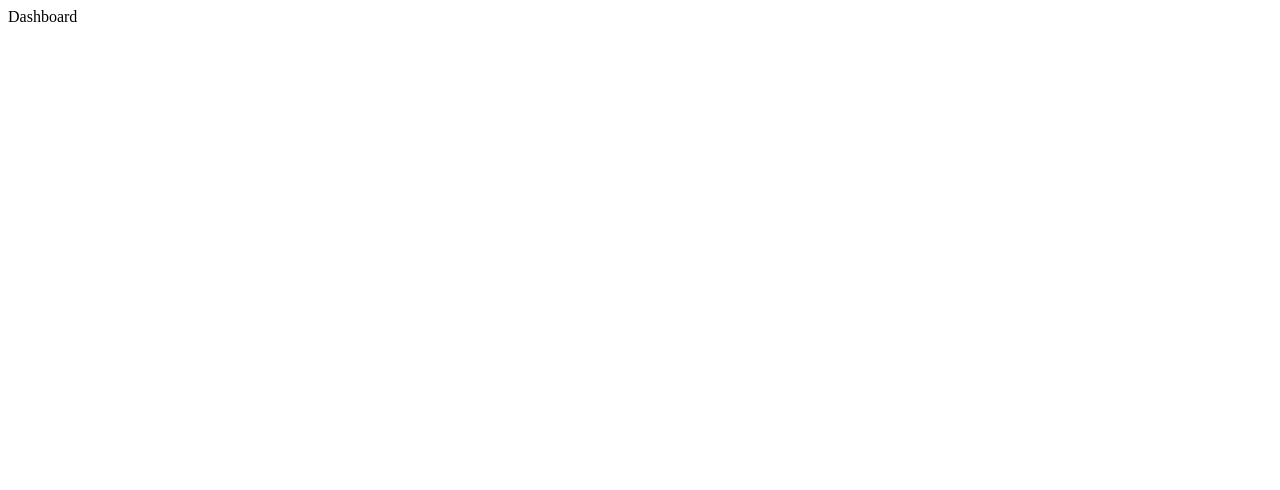
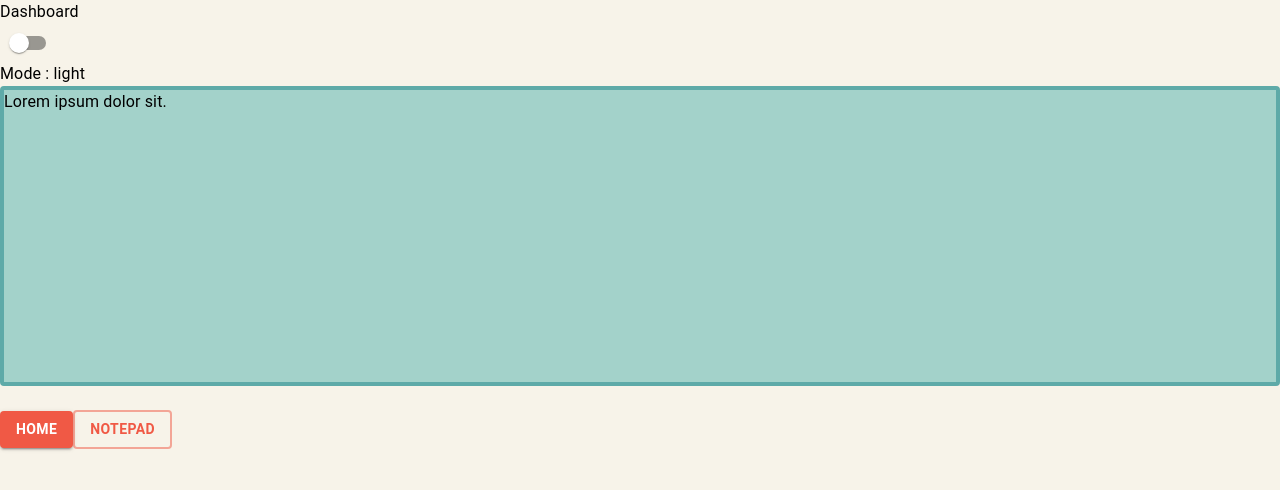
Before and after one commit to RizkiDelaga/masterpad, a React (Create React App) app: page /Dashboard in a window 1280 px wide. Shown: the top 490 px of the page. Built offline with nearby package versions, Linux system fonts and the light colour scheme; sample sign-in values are in the browser's storage.

Commit message:
Make theme mode

```diff
--- a/src/App.js
+++ b/src/App.js
@@ -9,6 +9,8 @@ import Calculator from "./pages/Dashboard/Calculator/Calculator";
 import Notepad from "./pages/Dashboard/Notepad/Notepad";
 import PageNotFound404 from "./pages/PageNotFound404";
 import TextEditor from "./pages/Dashboard/Notepad/TextEditor";
+import ThemeProviderComponent from "./provider/components/ThemeProviderComponent";
+import ThemeModeComponent from "./provider/components/ThemeModeComponent";
 
 
 function App() {
@@ -28,6 +30,8 @@ function App() {
   }
 
   return (
+    <ThemeModeComponent>
+      <ThemeProviderComponent>
         <BrowserRouter>
           <Routes>
             <Route path="" element={<Home />} />
@@ -45,9 +49,12 @@ function App() {
             </Route>
 
             <Route path="*" element={<PageNotFound404 />}/>
-
           </Routes>
         </BrowserRouter>
+      </ThemeProviderComponent>
+    </ThemeModeComponent>
+
+
   );
 }
 
--- a/src/pages/Dashboard/Dashboard.jsx
+++ b/src/pages/Dashboard/Dashboard.jsx
@@ -1,7 +1,37 @@
-import React from 'react'
+import React, { useContext } from 'react';
+import ThemeModeContext from '../../provider/contexts/ThemeMode';
+import { Button, CssBaseline, Paper, Switch } from '@mui/material';
+import { useNavigate } from 'react-router';
 
 export default function Dashboard() {
+  const { themeMode, toggleThemeMode } = useContext(ThemeModeContext);
+  const navigate = useNavigate();
+
   return (
-    <div>Dashboard</div>
-  )
+    <>
+      <div>Dashboard</div>
+      <Switch onChange={toggleThemeMode} color="primary" />
+      <div>Mode : {themeMode}</div>
+      <Paper elevation={0} sx={{ height: 300, border: 4, borderColor: 'secondary.main' }}>
+        Lorem ipsum dolor sit.
+      </Paper>
+      <br />
+      <Button
+        variant="contained"
+        onClick={() => {
+          navigate('/');
+        }}
+      >
+        Home
+      </Button>
+      <Button
+        variant="outlined"
+        onClick={() => {
+          navigate('/Dashboard/Notepad');
+        }}
+      >
+        Notepad
+      </Button>
+    </>
+  );
 }
--- a/src/pages/Dashboard/Notepad/Notepad.jsx
+++ b/src/pages/Dashboard/Notepad/Notepad.jsx
@@ -1,7 +1,21 @@
-import React from 'react'
+import { Button } from '@mui/material';
+import React from 'react';
+import { useNavigate } from 'react-router';
 
 export default function Notepad() {
+  const navigate = useNavigate();
+
   return (
-    <div>Notepad</div>
-  )
+    <>
+      <div>Notepad</div>
+      <Button
+        variant="contained"
+        onClick={() => {
+          navigate('/Dashboard/Notepad/TextEditor');
+        }}
+      >
+        Make a Note
+      </Button>
+    </>
+  );
 }
--- a/src/pages/Home.jsx
+++ b/src/pages/Home.jsx
@@ -1,4 +1,4 @@
-import { Button } from '@mui/material';
+import { Button, CssBaseline } from '@mui/material';
 import React from 'react';
 import { useNavigate } from 'react-router';
 
@@ -8,6 +8,7 @@ export default function Home() {
   return (
     <>
       <Button
+        variant="outlined"
         onClick={() => {
           navigate('/Dashboard');
         }}
@@ -16,6 +17,7 @@ export default function Home() {
       </Button>
 
       <Button
+        variant="outlined"
         onClick={() => {
           navigate('/Login');
         }}
@@ -24,6 +26,7 @@ export default function Home() {
       </Button>
 
       <Button
+        variant="outlined"
         onClick={() => {
           navigate('/Register');
         }}
@@ -32,6 +35,7 @@ export default function Home() {
       </Button>
 
       <Button
+        variant="outlined"
         onClick={() => {
           localStorage.removeItem('accessToken');
         }}
--- /dev/null
+++ b/src/provider/components/ThemeModeComponent.jsx
@@ -0,0 +1,16 @@
+import React, { useState } from 'react';
+import ThemeModeContext from '../contexts/ThemeMode';
+
+export default function ThemeModeComponent({ children }) {
+  const [themeMode, setThemeMode] = useState('light');
+
+  // Fungsi untuk mengubah nilai tema
+  const toggleThemeMode = () => {
+    setThemeMode((prevTheme) => (prevTheme === 'light' ? 'dark' : 'light'));
+  };
+
+  // Menyediakan nilai dan fungsi untuk diakses oleh konsumen
+  const themeContextValue = { themeMode, toggleThemeMode };
+
+  return <ThemeModeContext.Provider value={themeContextValue}>{children}</ThemeModeContext.Provider>;
+}
--- /dev/null
+++ b/src/provider/components/ThemeProviderComponent.jsx
@@ -0,0 +1,94 @@
+import React, { useContext } from 'react';
+import ThemeModeContext from '../contexts/ThemeMode';
+import { CssBaseline, ThemeProvider, createTheme } from '@mui/material';
+
+export default function ThemeProviderComponent({ children }) {
+  const { themeMode } = useContext(ThemeModeContext);
+
+  const theme = createTheme({
+    palette: {
+      mode: themeMode,
+      ...(themeMode === 'light'
+        ? {
+            // palette values for light mode
+            primary: {
+              main: '#F05945',
+            },
+            secondary: {
+              main: '#5EAAA8',
+            },
+            background: {
+              default: '#F7F3E9',
+              paper: '#A3D2CA',
+            },
+            text: {
+              primary: '#000000',
+              // secondary: '#000000',
+            },
+          }
+        : {
+            // palette values for dark mode
+            primary: {
+              main: '#F05945',
+            },
+            secondary: {
+              main: '#66BFBF',
+            },
+            background: {
+              default: '#000000',
+              paper: '#272727',
+            },
+            text: {
+              primary: '#ffffff',
+              // secondary: '#eeeeee',
+            },
+          }),
+    },
+    components: {
+      MuiAppBar: {
+        styleOverrides: {
+          root: { backgroundImage: 'none' },
+        },
+      },
+      MuiButton: {
+        styleOverrides: {
+          root: {
+            // Default styles
+            borderWidth: '2px',
+            borderColor: 'theme.palette.primary.main',
+            fontWeight: 'bold',
+
+            // Hover styles
+            '&:hover': {
+              borderWidth: '2px',
+              borderColor: 'theme.palette.primary.main',
+            },
+
+            // Active styles
+            '&:active': {
+              borderWidth: '2px',
+              borderColor: 'theme.palette.primary.main',
+            },
+
+            // Focus styles
+            '&:focus': {
+              borderWidth: '2px',
+              borderColor: 'theme.palette.primary.main',
+            },
+
+            // Add other styles as needed
+          },
+        },
+      },
+    },
+  });
+  return (
+    <ThemeProvider theme={theme}>
+      <CssBaseline />
+      {children}
+    </ThemeProvider>
+  );
+}
+
+// Primary = Main Component (Button, Navbar, Switch, etc) [No Effect When Dark Mode]
+// Secondary = Miror Component (Frame, Sidebar, etc) [No Effect When Dark Mode]
--- /dev/null
+++ b/src/provider/contexts/ThemeMode.jsx
@@ -0,0 +1,5 @@
+import { createContext } from 'react';
+
+const ThemeModeContext = createContext();
+
+export default ThemeModeContext;
```
Lines whose indentation alone changed are shown as unchanged.
